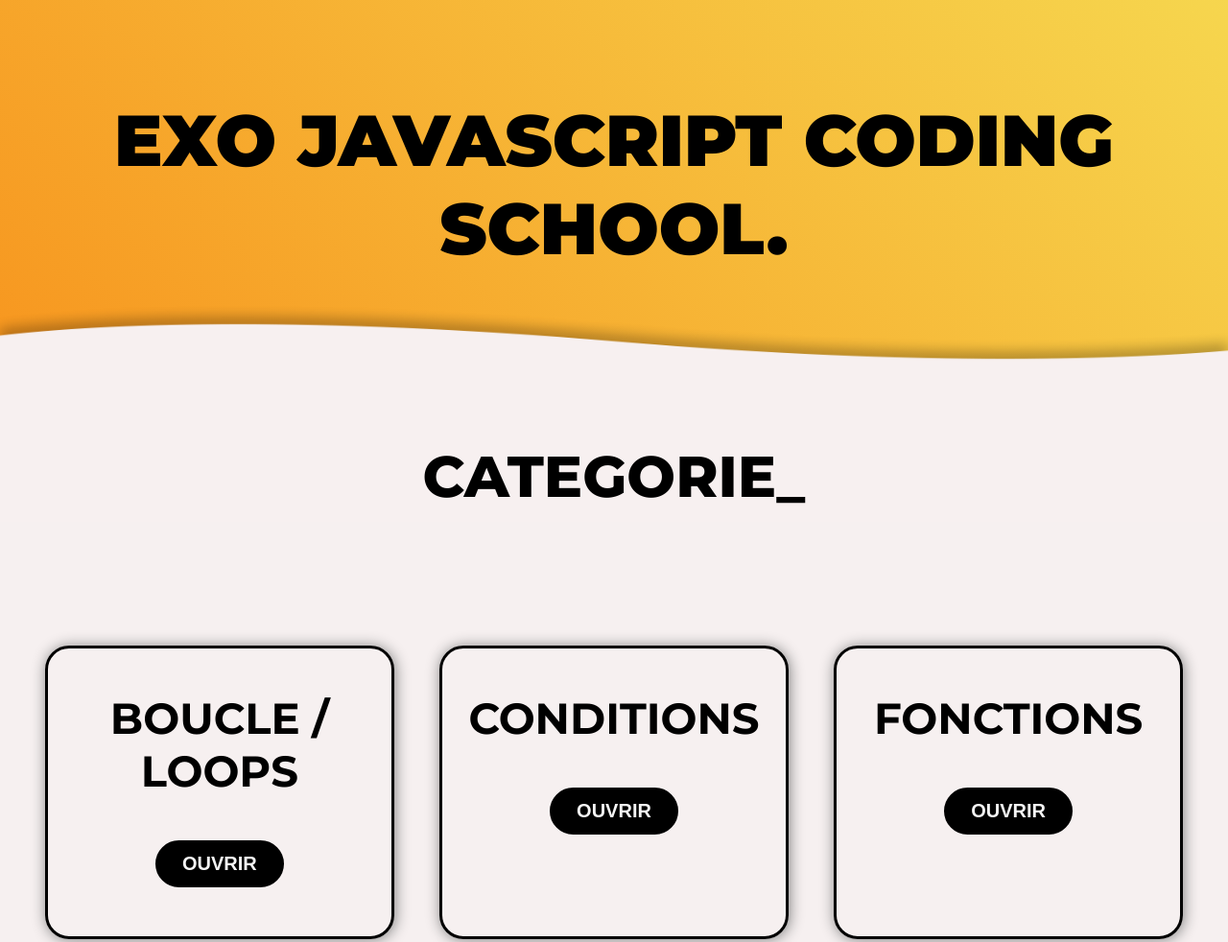
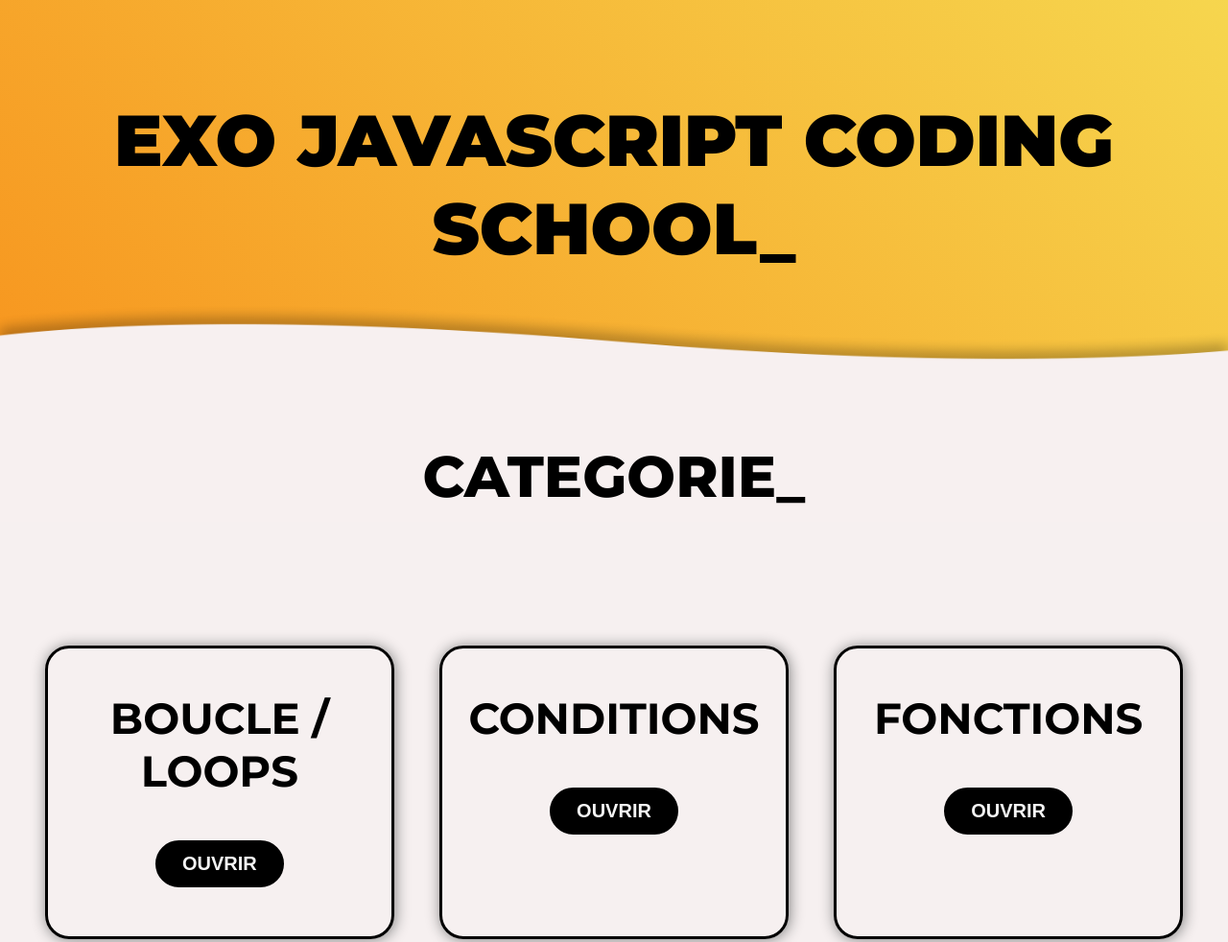
Before and after one commit to Thoms-code/Index_exo, a plain HTML site: page pages/javascript.html in a window 1280 px wide. Shown: the top 982 px of the page at 96% size. Drawn offline with Linux system fonts and the light colour scheme.

Commit message:
Version jesaisplus

```diff
--- a/pages/javascript.html
+++ b/pages/javascript.html
@@ -10,7 +10,7 @@
 <body>
     <header>
         <section id="grandient_home_javascript">
-            <h1 id="titre1_javascript">EXO JAVASCRIPT CODING SCHOOL.</h1>
+            <h1 id="titre1_javascript">EXO JAVASCRIPT CODING SCHOOL_</h1>
             <section id="wave_home_javascript">
 
             </section>
```
Also changed, not shown: pages/html.html (+1 -1 lines).
